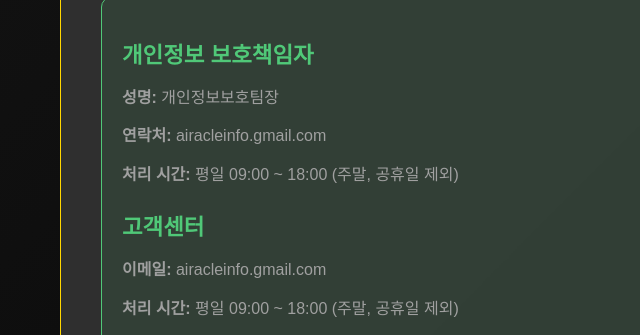
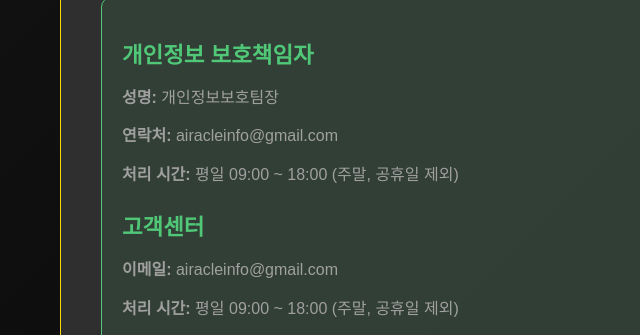
Before and after one commit to 19XX/airacle-website, a plain HTML site: page privacy.html in a window 1280 px wide. Shown: the part 4960-5295 px from the top of the page, 0-640 px from the left. Drawn offline with Linux system fonts and the light colour scheme.

Commit message:
Update privacy.html

```diff
--- a/privacy.html
+++ b/privacy.html
@@ -430,11 +430,11 @@
                 <div class="contact-info">
                     <h3>개인정보 보호책임자</h3>
                     <p><strong>성명:</strong> 개인정보보호팀장</p>
-                    <p><strong>연락처:</strong> airacleinfo.gmail.com</p>
+                    <p><strong>연락처:</strong> airacleinfo@gmail.com</p>
                     <p><strong>처리 시간:</strong> 평일 09:00 ~ 18:00 (주말, 공휴일 제외)</p>
 
                     <h3>고객센터</h3>
-                    <p><strong>이메일:</strong> airacleinfo.gmail.com</p>
+                    <p><strong>이메일:</strong> airacleinfo@gmail.com</p>
                     <p><strong>처리 시간:</strong> 평일 09:00 ~ 18:00 (주말, 공휴일 제외)</p>
                 </div>
 
```
